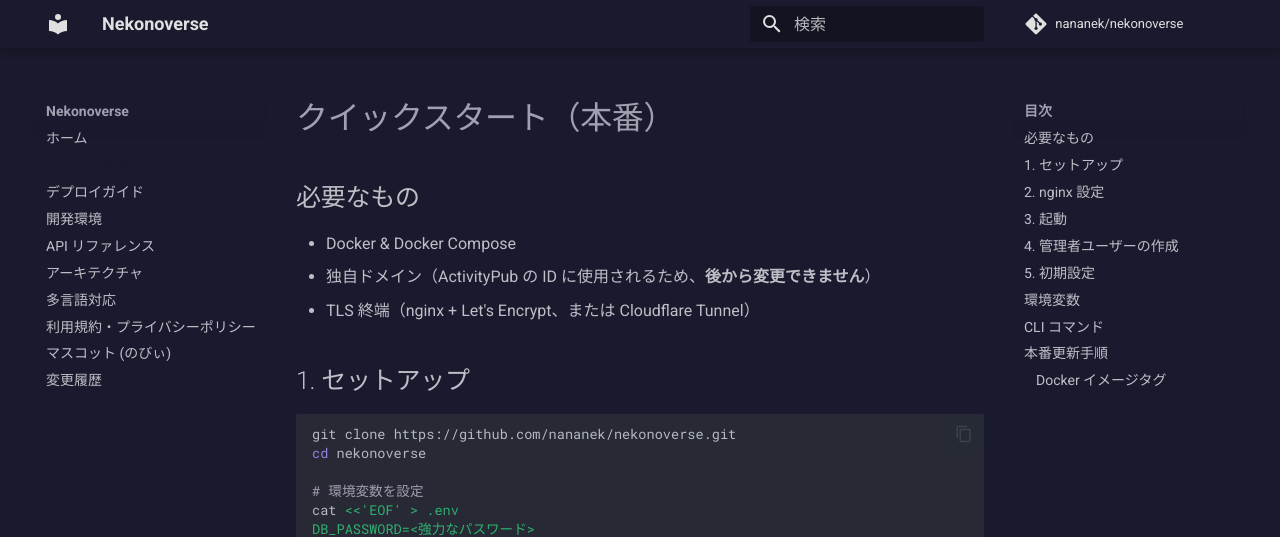
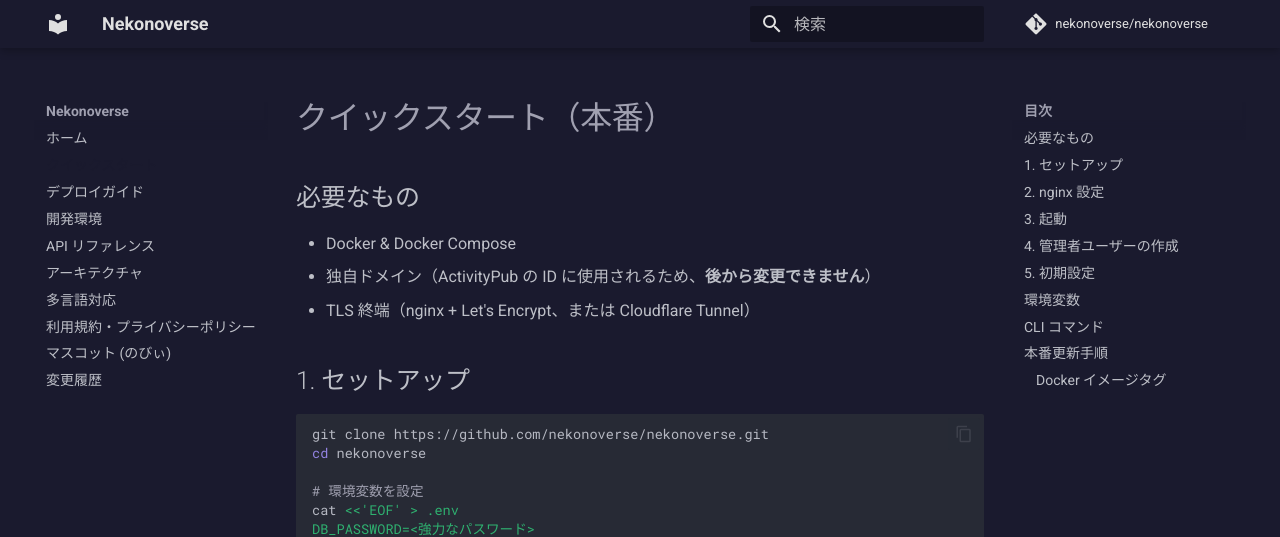
Before and after one commit to nekonoverse/nekonoverse, an MkDocs documentation site: the page built from docs/quickstart.md, in a window 1280 px wide and 900 px high. Shown: the top 537 px of the window. Built offline with MkDocs 1.6.1 and Material for MkDocs 9.7.7, drawn with Linux system fonts in a browser that asks for light colours; comment, search, counter and statistics services are not loaded.

Commit message:
fix: ドキュメント・READMEのリポジトリURLをnekonoverse orgに修正
nananek/nekonoverse（旧フォーク）のURLをnekonoverse/nekonoverse（本体）に統一。
GitHub Pages URLも nananek.github.io → nekonoverse.github.io に修正。

Co-Authored-By: Claude Opus 4.6 <noreply@anthropic.com>

````diff
--- a/docs/quickstart.md
+++ b/docs/quickstart.md
@@ -9,7 +9,7 @@
 ## 1. セットアップ
 
 ```bash
-git clone https://github.com/nananek/nekonoverse.git
+git clone https://github.com/nekonoverse/nekonoverse.git
 cd nekonoverse
 
 # 環境変数を設定
--- a/mkdocs.yml
+++ b/mkdocs.yml
@@ -1,8 +1,8 @@
 site_name: Nekonoverse
-site_url: https://nananek.github.io/nekonoverse
+site_url: https://nekonoverse.github.io/nekonoverse
 site_description: 猫にやさしい ActivityPub サーバー
-repo_url: https://github.com/nananek/nekonoverse
-repo_name: nananek/nekonoverse
+repo_url: https://github.com/nekonoverse/nekonoverse
+repo_name: nekonoverse/nekonoverse
 
 theme:
   name: material
````
Also changed, not shown: CHANGELOG.md (+6 -6 lines), CONTRIBUTING.md (+2 -2 lines), README.md (+3 -3 lines), docs/changelog.md (+1 -1 lines), docs/development.md (+1 -1 lines), docs/index.md (+1 -1 lines).
